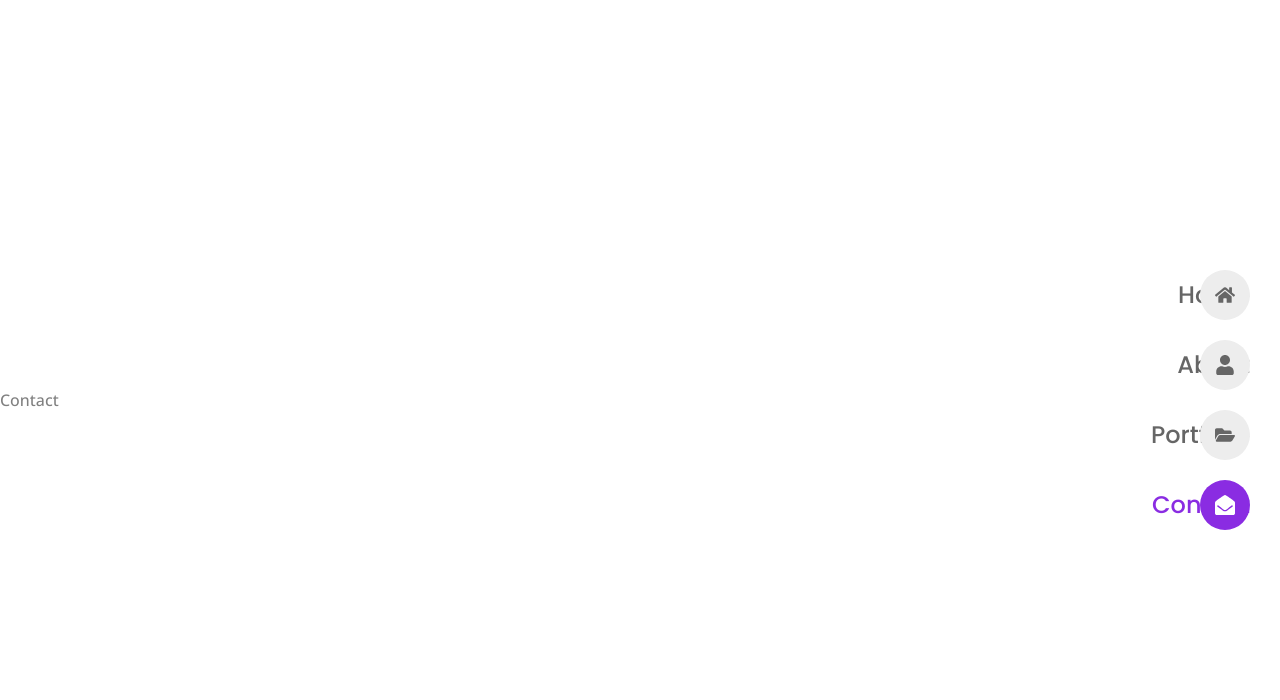
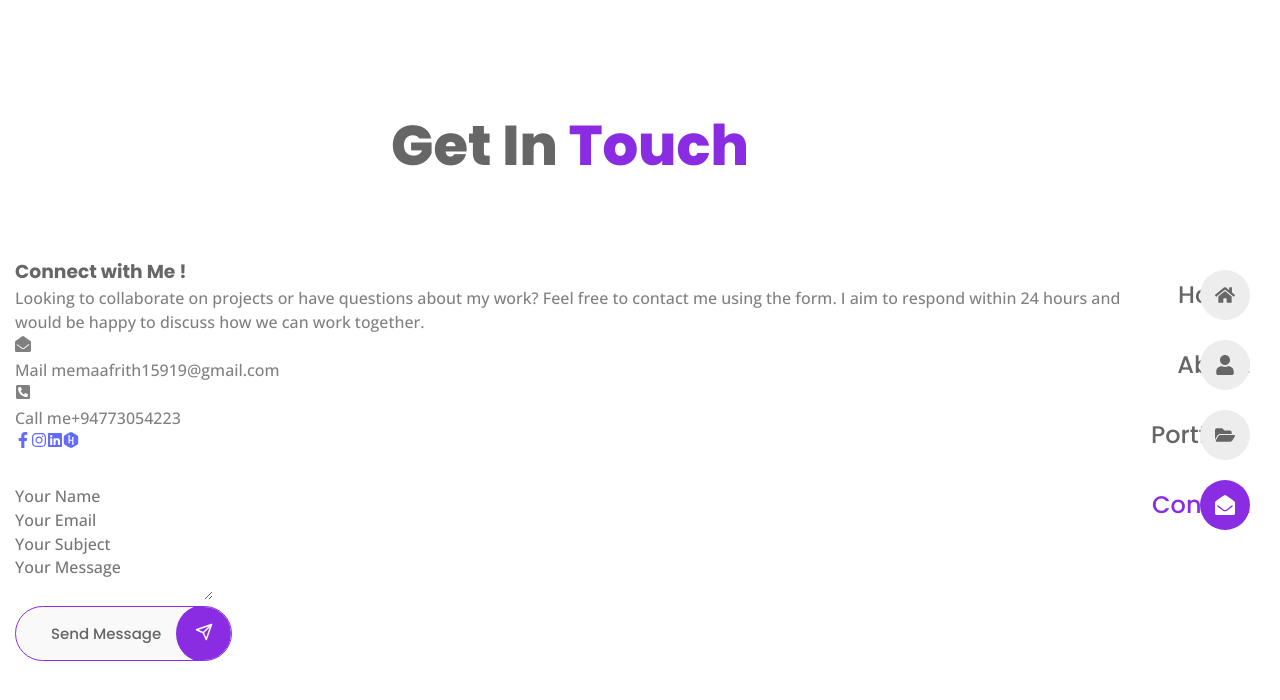
Before and after one commit to Aafrith/Aafrith-portfolio, a React (Vite) app in the folder aafrith-portfolio/: page /contact in a window 1280 px wide. Shown: the top 700 px of the page. Built offline with nearby package versions, Linux system fonts and the light colour scheme.

Commit message:
Contact me section skeleton has created

```diff
--- a/aafrith-portfolio/src/components/PortfolioItem.jsx
+++ b/aafrith-portfolio/src/components/PortfolioItem.jsx
@@ -12,6 +12,9 @@ const PortfolioItem = ({ img, title, details }) => {
   return (
     <div className="portfolio__item">
       <img src={img} alt="" className="portfolio__img" />
+
+      {/* Title under the image */}
+      <h3 className="portfolio__item-title">{title}</h3>
 
       <div className="portfolio__hover" onClick={toggleModal}>
         {/* Display the title in the hover section */}
@@ -37,7 +40,7 @@ const PortfolioItem = ({ img, title, details }) => {
             </svg>
 
             {/* Modal title */}
-            <h3 className="modal__title">{title}</h3>
+            <h3 className="modal__title" style={{ textDecoration: 'underline' }}>{title}</h3>
 
             {/* Details list */}
             <ul className="modal__list grid">
@@ -47,8 +50,8 @@ const PortfolioItem = ({ img, title, details }) => {
                   <span className="item__icon">{icon}</span>
                   {/* Title and description */}
                   <div>
-                    <span className="item__title">{title}</span>
-                    {title === 'Preview : ' ? (
+                    <span className="item__title" >{title}</span>
+                    {title === 'Link : ' ? (
                       <a
                         href={desc}
                         target="_blank"
--- a/aafrith-portfolio/src/components/navbar.css
+++ b/aafrith-portfolio/src/components/navbar.css
@@ -6,10 +6,22 @@
     width: 100%;
     padding: 60px 30px;
     transition: all 0.5s cubic-bezier(0.77, 0.2, 0.05, 1);
+    z-index: 1100; /* Increase z-index to ensure navbar shows on top */
 }
+
+.nav {
+    position: fixed;
+    inset-block: 0;
+    right: 30px;
+    display: flex;
+    align-items: center;
+    z-index: 1100; /* Increase z-index */
+}
+
 
 .show-menu {
     left: 0;
+
 }
 
 .nav__link {
--- a/aafrith-portfolio/src/data.jsx
+++ b/aafrith-portfolio/src/data.jsx
@@ -292,7 +292,7 @@ export const portfolio = [
 
       {
         icon: <FiExternalLink />,
-        title: 'Preview : ',
+        title: 'Link : ',
         desc: 'https://eng-ruhuna-sports.netlify.app/',
       },
 
@@ -322,7 +322,7 @@ export const portfolio = [
       },
       {
         icon: <FiExternalLink />,
-        title: 'Preview : ',
+        title: 'Link : ',
         desc: 'https://github.com/Aafrith/Age-prediction-CNN',
       },
     ],
@@ -350,7 +350,7 @@ export const portfolio = [
       },
       {
         icon: <FiExternalLink />,
-        title: 'Preview : ',
+        title: 'Link : ',
         desc: 'https://github.com/Aafrith/Shopkart',
       },
     ],
@@ -378,7 +378,7 @@ export const portfolio = [
       },
       {
         icon: <FiExternalLink />,
-        title: 'Preview : ',
+        title: 'Link : ',
         desc: 'https://github.com/Aafrith/Aafrith-portfolio',
       },
     ],
@@ -402,7 +402,7 @@ export const portfolio = [
         desc: 'Python, Django, Html, CSS and JavaScript',
       },
       {
-        title: 'Preview : ',
+        title: 'Link : ',
         desc: 'https://github.com/Aafrith/Hotel-Management-System',
       },
     ],
@@ -430,7 +430,7 @@ export const portfolio = [
       },
       {
         icon: <FiExternalLink />,
-        title: 'Preview : ',
+        title: 'Link : ',
         desc: 'https://github.com/Aafrith/Python-Crud-app',
       },
     ],
--- a/aafrith-portfolio/src/pages/contact/Contact.jsx
+++ b/aafrith-portfolio/src/pages/contact/Contact.jsx
@@ -1,8 +1,93 @@
+import {
+  FaEnvelopeOpen,
+  FaPhoneSquareAlt,
+  FaFacebookF,
+  FaInstagram,
+  FaLinkedin,
+  FaHackerrank
+} from 'react-icons/fa';
+
+import { FiSend } from 'react-icons/fi';
+
+import "./contact.css"
 
 const Contact = () => {
   return (
-    <div>Contact</div>
-  )
-}
+    <section className="contact section">
+      <h2 className="section__title">
+        Get In <span>Touch</span>
+      </h2>
 
-export default Contact
+      <div className="contact__container container grid">
+        <div className="contact__data">
+          <h3 className="contact__title">
+            Connect with Me !
+          </h3>
+          <p className="contact__description">
+            Looking to collaborate on projects or have questions about my work? Feel free to contact me using the form. I aim to respond within 24 hours and would be happy to discuss how we can work together.
+          </p>
+
+          <div className="contact__info">
+            <div className="info__item">
+              <FaEnvelopeOpen className='info__icon' />
+
+              <div>
+                <span className="info__title">Mail me</span>
+                <span className="info__desc">maafrith15919@gmail.com</span>
+              </div>
+            </div>
+          </div>
+
+          <div className="contact__info">
+            <div className="info__item">
+              <FaPhoneSquareAlt className='info__icon' />
+
+              <div>
+                <span className="info__title">Call me</span>
+                <span className="info__desc">+94773054223</span>
+              </div>
+            </div>
+          </div>
+
+          <div className="contact__socials">
+            <a href="https://fb.com/mohamed aafrith" className="contact__social-link"><FaFacebookF/></a>
+            <a href="https://instagram.com/m_aafrith99" className="contact__social-link"><FaInstagram/></a>
+            <a href="https://linkedin.com/in/mohamed aafrith" className="contact__social-link"><FaLinkedin/></a>
+            <a href="https://www.hackerrank.com/profile/Aafrith3795" className="contact__social-link"><FaHackerrank/></a>
+          </div>
+
+
+        </div>
+
+        <form className="contact__form">
+          <div className="form__input-group">
+            <div className="form__input-div">
+              <input type="text" placeholder='Your Name' className="form__control" />
+            </div>
+
+            <div className="form__input-div">
+              <input type="email" placeholder='Your Email' className="form__control" />
+            </div>
+
+            <div className="form__input-div">
+              <input type="text" placeholder='Your Subject' className="form__control" />
+            </div>
+          </div>
+
+          <div className="form__input-div">
+            <textarea placeholder='Your Message' className="form__control textarea"></textarea>
+          </div>
+
+          <button className='button'>
+            Send Message
+            <span className="button__icon contact__button-icon">
+              <FiSend />
+            </span>
+          </button>
+        </form>
+      </div>
+    </section>
+  );
+};
+
+export default Contact;
--- a/aafrith-portfolio/src/pages/portfolio/portfolio.css
+++ b/aafrith-portfolio/src/pages/portfolio/portfolio.css
@@ -10,13 +10,24 @@
     border-radius: 10px;
     overflow: hidden;
     cursor: pointer;
-    margin-top: -5px;
+    margin-top: -10px;
     border: 1px solid var(--first-color);
+
 }
+
+.portfolio__item-title {
+    text-align: center;
+    font-size: var(--small-font-size); /* Or another font size variable */
+    color: var(--text-white); /* Customize title color */
+    font-weight: var(--weight-600); /* Customize weight */
+    margin-top: 10px; /* Add some margin between the image and the title */
+    background-color: var(--first-color);
+}
+
 
 .portfolio__item img {
     width: 100%;
-    height: 200px; /* Adjusted height to make images smaller */
+    height: 180px; /* Adjusted height to make images smaller */
     object-fit: cover;
     vertical-align: middle;
 
@@ -57,11 +68,12 @@
     display: grid;
     place-items: center;
     padding: 15px;
+
 }
 
 .portfolio__modal-content {
     background-color: var(--container-color);
-    max-width: 650px;
+    max-width: 600px;
     width: 100%;
     padding: 32px;
     border-radius: 10px;
@@ -84,6 +96,7 @@
     font-size: var(--h2-font-size);
     letter-spacing: 2px;
     margin-bottom: 24px;
+
 }
 
 .modal__list {
@@ -102,6 +115,7 @@
     display: flex;
 }
 
+
 .item__title,
 .item__details {
     color: var(--title-color);
```
